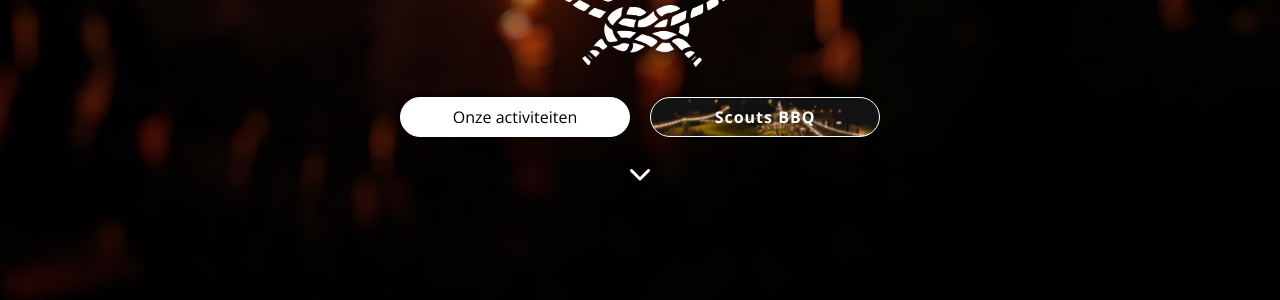
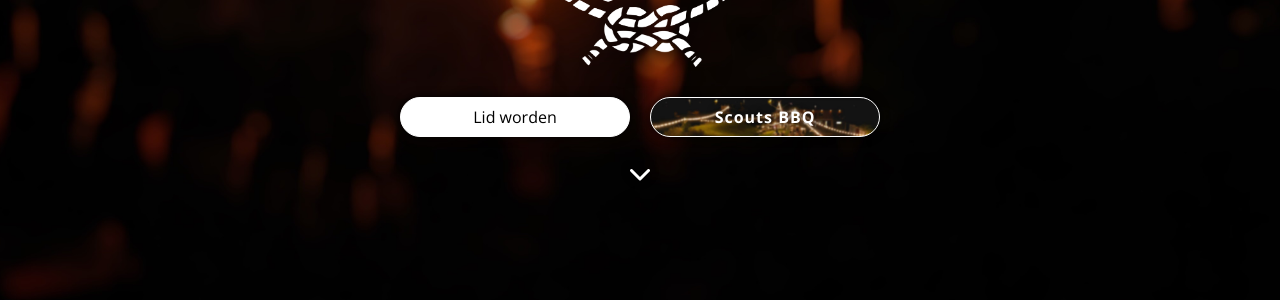
Before and after one commit to scoutsheirbrug/scoutsheirbrug.be, a Jekyll site: the page built from _pages/index.html, in a window 1280 px wide and 900 px high, scrolled down 374 px. Shown: the part 154-454 px from the top of the window. Built offline with Jekyll 4.4.1, drawn with Linux system fonts in a browser that asks for light colours.

Commit message:
Add "lid worden" button

```diff
--- a/_pages/index.html
+++ b/_pages/index.html
@@ -7,7 +7,7 @@ transparent_header: true
 <section class="showcase">
   <img width="330" height="330" src="/assets/img/logo.png" alt="" />
   <div class="actions">
-    <a href="/sjorring" class="action highlighted">Onze activiteiten</a>
+    <a href="/inschrijven" class="action highlighted">Lid worden</a>
     <a href="/bbq" class="action bbq">Scouts BBQ</a>
   </div>
   <svg class="scroll-icon" xmlns="http://www.w3.org/2000/svg" viewBox="0 0 16 16" width="16" height="16"><path fill-rule="evenodd" d="M12.78 6.22a.75.75 0 010 1.06l-4.25 4.25a.75.75 0 01-1.06 0L3.22 7.28a.75.75 0 011.06-1.06L8 9.94l3.72-3.72a.75.75 0 011.06 0z"></path></svg>
```
